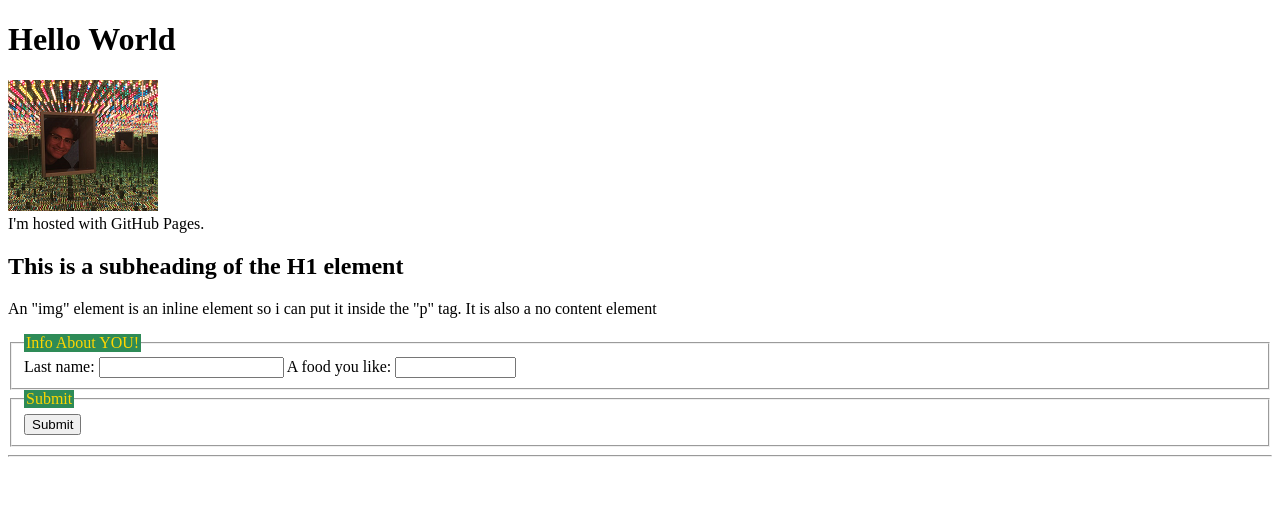
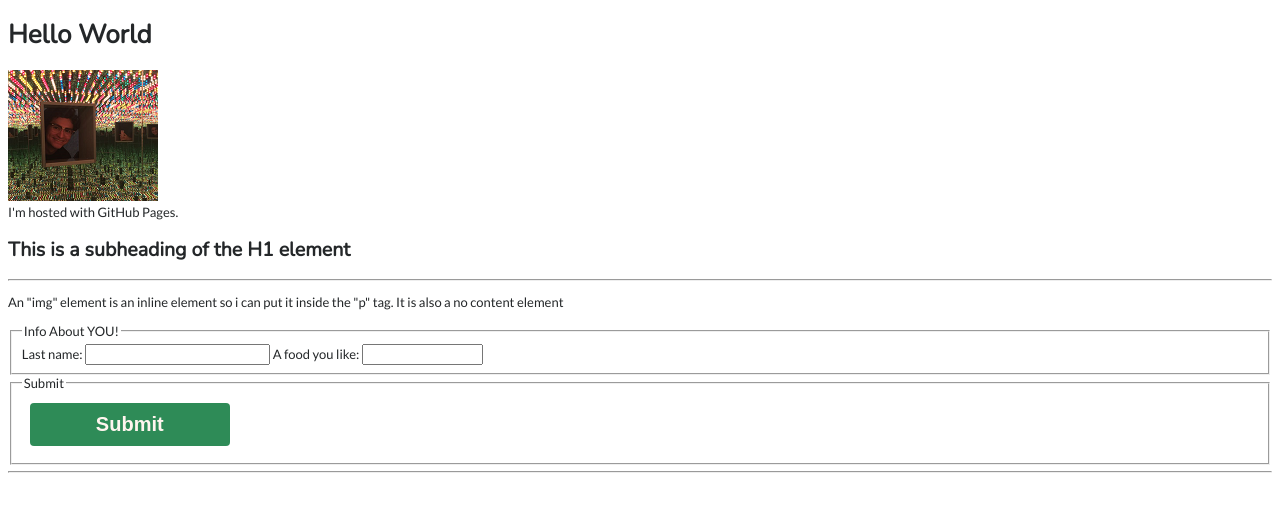
Before and after one commit to lucaswgomez/lucaswgomez.github.io, a PHP site: page / in a window 1280 px wide. Shown: the top 512 px of the page. Run offline with PHP 8.4, Linux system fonts and the light colour scheme.

Commit message:
Added button element and .button class for main.css

```diff
--- a/index.html
+++ b/index.html
@@ -2,7 +2,8 @@
 <html>
 <head>
     <title>Lucas W. Gomez Site</title>
-    <LINK rel="stylesheet" href="main.css" type="text/css" />
+    <link rel="stylesheet" href="main.css" type="text/css" />
+    <link href="https://fonts.googleapis.com/css?family=Nunito:300|Lato" rel="stylesheet">
 </head>
 <body>
     <h1>Hello World</h1>
@@ -11,8 +12,9 @@
         I'm hosted with GitHub Pages.
     </p>
     <h2> This is a subheading of the H1 element</h2>
+    <hr />
         <p>
-            An "img" element is an inline element so i can put it inside the "p" tag. It is also a no content element <br
+            An "img" element is an inline element so i can put it inside the "p" tag. It is also a no content element <br />
         </p>
 
     <form action="http://nrs-projects.humboldt.edu/~st10/s19cs328"
@@ -35,7 +37,7 @@
         <fieldset>
             <legend> Submit </legend>
 
-            <input type="submit" />
+            <button class="button"><span>Submit </span></button>
         </fieldset>
     </form>
     <hr />
--- a/main.css
+++ b/main.css
@@ -1,5 +1,48 @@
-legend
+/**** Main Content ****/
+body
 {
-    color: gold;
+    font-family: 'Lato', sans-serif;
+    font-size: 13px;
+    color: #242729;
+}
+/**** Header Elements ****/
+h1, h2, h3, h4, h5, h6
+{
+    font-family: 'Nunito', sans-serif;
+}
+.button {
+    border-radius: 4px;
     background-color: seagreen;
+    border: none;
+    color: seashell;
+    text-align: center;
+    font-weight: bold;
+    font-size: 20px;
+    padding: 10px;
+    width: 200px;
+    transition: all 0.5s;
+    cursor: pointer;
+    margin: 8px;
 }
+    .button span {
+        cursor: pointer;
+        display: inline-block;
+        position: relative;
+        transition: 0.5s;
+    }
+        .button span:after {
+            content: '\00bb';
+            position: absolute;
+            opacity: 0;
+            top: 0;
+            right: -20px;
+            transition: 0.5s;
+        }
+    .button:hover span {
+        padding-right: 25px;
+    }
+
+        .button:hover span:after {
+            opacity: 1;
+            right: 0;
+        }
```
